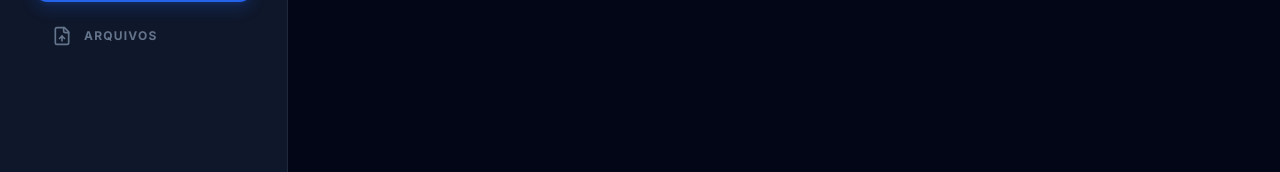
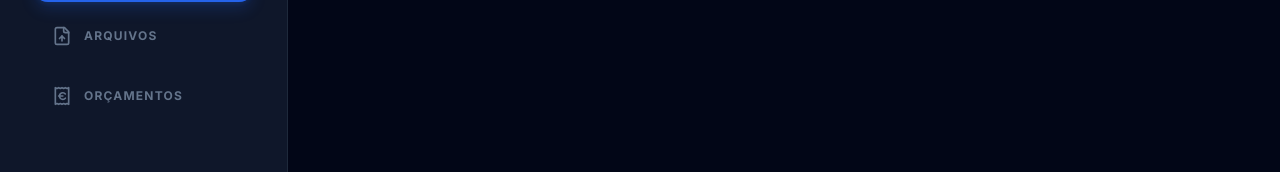
Before and after one commit to andresilvawebdeveloper/ASWD-Client-Hub, a Next.js app: page /admin/clients in a window 1280 px wide. Shown: the part 350-522 px from the top of the page. Built offline with nearby package versions, Linux system fonts and the light colour scheme.

Commit message:
sidebar updated

```diff
--- a/src/components/ui/Sidebar.tsx
+++ b/src/components/ui/Sidebar.tsx
@@ -5,7 +5,8 @@ import Link from 'next/link';
 import { Logo } from './Logo';
 import { auth } from '../../lib/firebase';
 import { signOut } from 'firebase/auth';
-import { LayoutDashboard, Users, FileUp, LogOut } from 'lucide-react';
+// Adicionei ReceiptEuro para os Orçamentos
+import { LayoutDashboard, Users, FileUp, LogOut, ReceiptEuro } from 'lucide-react';
 
 export const Sidebar = () => {
   const pathname = usePathname();
@@ -14,7 +15,7 @@ export const Sidebar = () => {
   const handleLogout = async () => {
     try {
       await signOut(auth);
-      router.push('/'); // Redireciona para a página de login
+      router.push('/');
     } catch (error) {
       console.error("Erro ao sair:", error);
     }
@@ -24,6 +25,8 @@ export const Sidebar = () => {
     { icon: <LayoutDashboard size={20} />, label: 'Dashboard', href: '/admin' },
     { icon: <Users size={20} />, label: 'Clientes', href: '/admin/clients' },
     { icon: <FileUp size={20} />, label: 'Arquivos', href: '/admin/files' },
+    // Novo item de Orçamentos
+    { icon: <ReceiptEuro size={20} />, label: 'Orçamentos', href: '/admin/orcamentos' },
   ];
 
   return (
```
